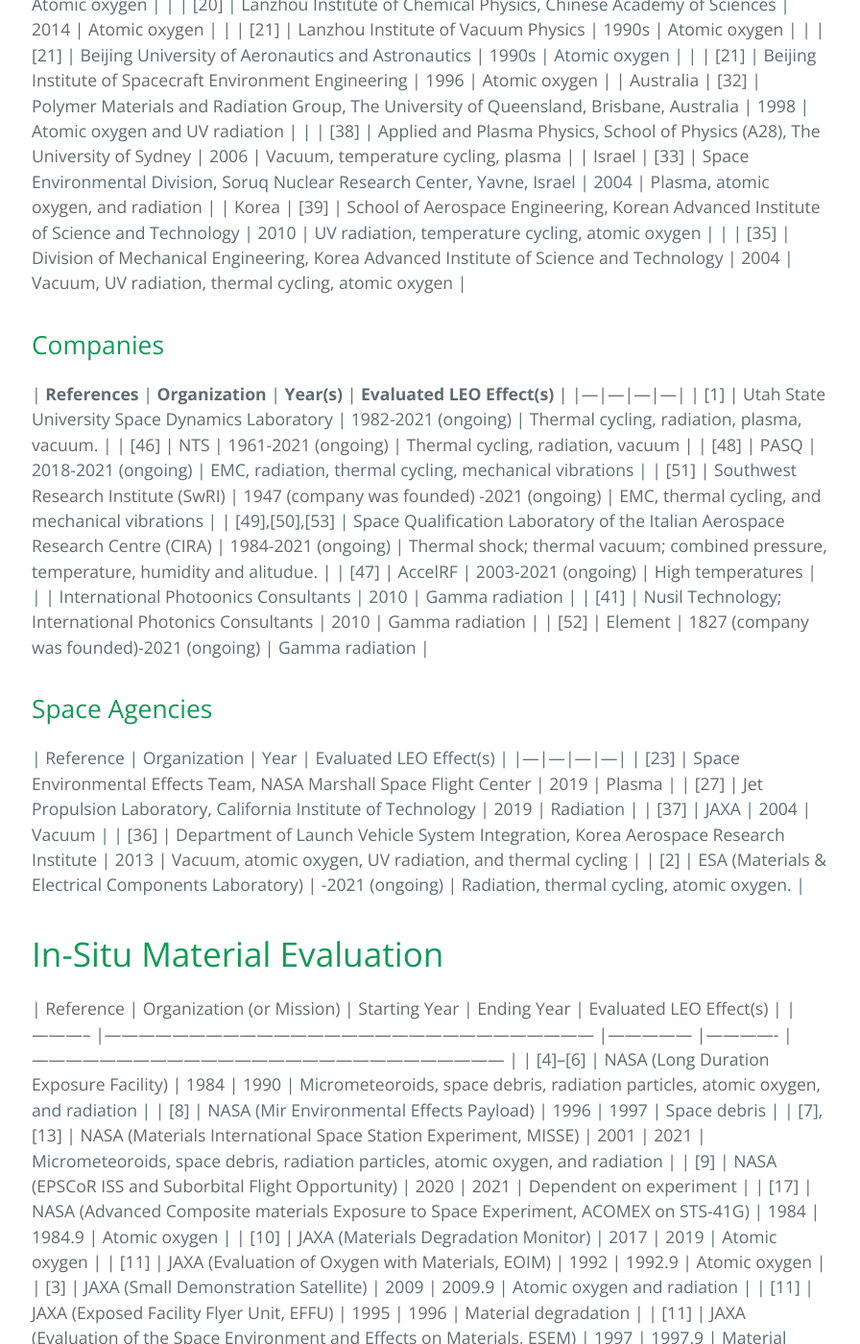
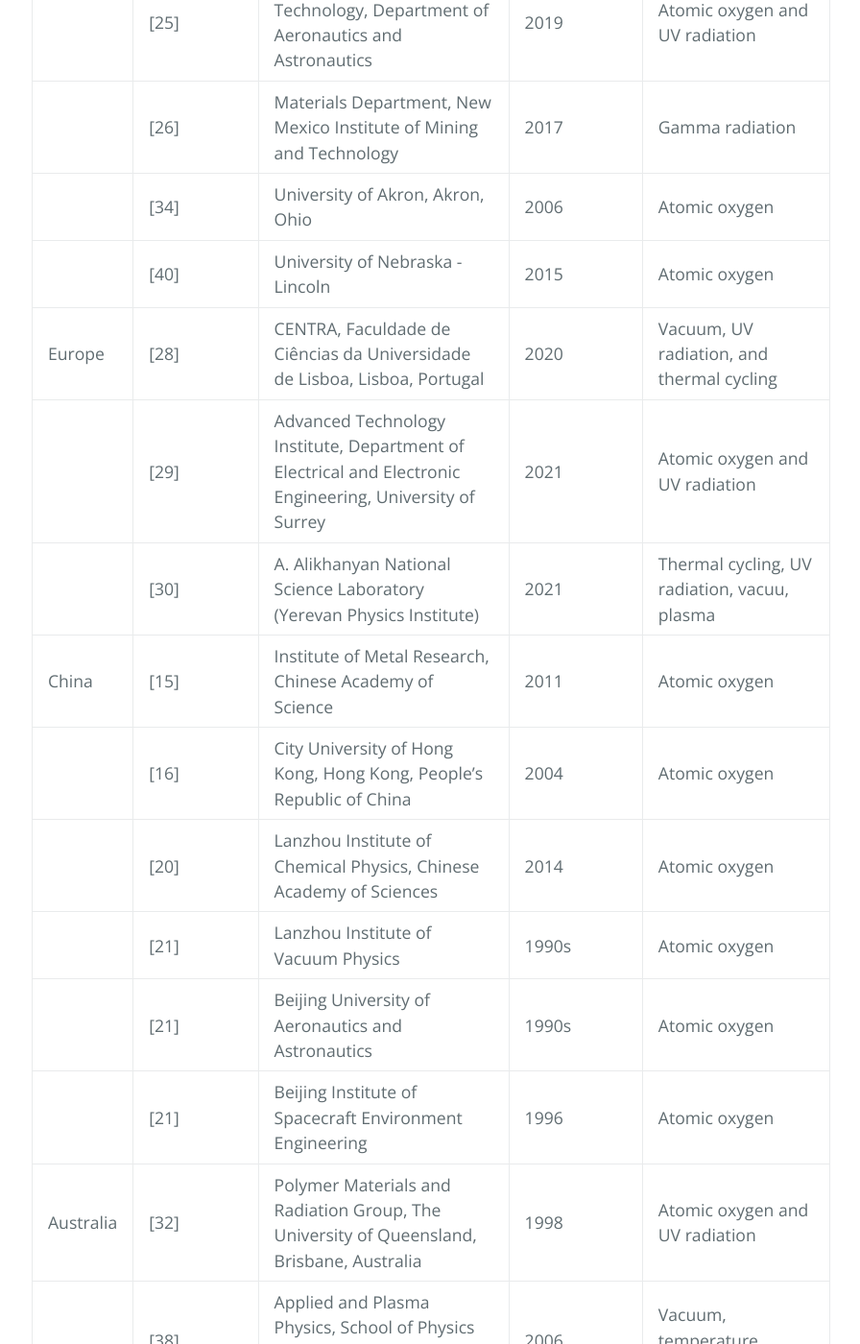
Before and after one commit to Spaceborne-PCMs/Spaceborne-PCMs.github.io, a Jekyll site: the page built from qualification.md, in a window 1280 px wide and 1400 px high, scrolled down 1104 px. Shown: the whole window at 96% size, without its empty margins (191-1087 px from the left). Built offline with Jekyll 4.4.1, drawn with Linux system fonts in a browser that asks for light colours; some of the changed text lies outside the part shown.

Commit message:
fixed table

```diff
--- a/qualification.md
+++ b/qualification.md
@@ -9,6 +9,7 @@ filename: qualification
 # Evaluations in Simulated Low-Earth Orbit (LEO) Conditions
 
 ## Academic Research Laboratories
+
 | **Country** | **References** | **Organization** | **Publication Year** | **Evaluated LEO Environment Effect(s)** |
 |---|---|---|---|---|
 | USA | [22],[31] | Colorado State University Electric Propulsion & Plasma Engineering (CEPPE) Laboratory | 2016 | Atomic oxygen |
@@ -33,6 +34,7 @@ filename: qualification
 |  | [35] | Division of Mechanical Engineering, Korea Advanced Institute of Science and Technology | 2004 | Vacuum, UV radiation, thermal cycling, atomic oxygen |
 
 ## Companies
+
 | **References** | **Organization** | **Year(s)** | **Evaluated LEO Effect(s)** |
 |---|---|---|---|
 | [1] | Utah State University Space Dynamics Laboratory | 1982-2021 (ongoing) | Thermal cycling, radiation, plasma, vacuum. |
@@ -46,6 +48,7 @@ filename: qualification
 | [52] | Element | 1827 (company   was founded)-2021 (ongoing) | Gamma radiation |
 
 ## Space Agencies
+
 | Reference | Organization | Year | Evaluated LEO Effect(s) |
 |---|---|---|---|
 | [23] | Space Environmental Effects Team, NASA   Marshall Space Flight Center | 2019 | Plasma |
@@ -55,22 +58,23 @@ filename: qualification
 | [2] | ESA (Materials & Electrical Components Laboratory) | -2021 (ongoing) | Radiation, thermal cycling, atomic oxygen. |
 
 # In-Situ Material Evaluation
-| Reference 	| Organization (or Mission)                                                             	| Starting Year 	| Ending Year 	| Evaluated LEO Effect(s)                                                            	|
-|-----------	|---------------------------------------------------------------------------------------	|---------------	|-------------	|------------------------------------------------------------------------------------	|
-| [4]--[6]  	| NASA (Long Duration Exposure Facility)                                                	| 1984          	| 1990        	| Micrometeoroids, space debris, radiation   particles, atomic oxygen, and radiation 	|
-| [8]       	| NASA (Mir Environmental Effects Payload)                                              	| 1996          	| 1997        	| Space debris                                                                       	|
-| [7],[13]  	| NASA (Materials International Space Station Experiment, MISSE)                        	| 2001          	| 2021        	| Micrometeoroids, space debris, radiation particles, atomic oxygen, and   radiation 	|
-| [9]       	| NASA (EPSCoR ISS and Suborbital Flight Opportunity)                                   	| 2020          	| 2021        	| Dependent on experiment                                                            	|
-| [17]      	| NASA (Advanced Composite materials Exposure to Space Experiment, ACOMEX   on STS-41G) 	| 1984          	| 1984.9      	| Atomic oxygen                                                                      	|
-| [10]      	| JAXA (Materials Degradation Monitor)                                                  	| 2017          	| 2019        	| Atomic oxygen                                                                      	|
-| [11]      	| JAXA (Evaluation of Oxygen with Materials, EOIM)                                      	| 1992          	| 1992.9      	| Atomic oxygen                                                                      	|
-| [3]       	| JAXA (Small Demonstration Satellite)                                                  	| 2009          	| 2009.9      	| Atomic oxygen and radiation                                                        	|
-| [11]      	| JAXA (Exposed Facility Flyer Unit, EFFU)                                              	| 1995          	| 1996        	| Material degradation                                                               	|
-| [11]      	| JAXA (Evaluation of the Space Environment and Effects on Materials, ESEM)             	| 1997          	| 1997.9      	| Material degradation                                                               	|
-| [18]      	| ESA (European Retrievable Carrier, EURECA spacecraft)                                 	| 1992          	| 1993        	| atomic oxygen                                                                      	|
-| [11]      	| ESA (Debris In Orbit Evaluation, DEBIE)                                               	| 2001          	| 2005        	| Debris and Micrometeroids                                                          	|
-| [11]      	| ESA (Standard Radiation Environment Monitor, SREM)                                    	| 2002          	| 2021        	| Radiation                                                                          	|
-| [11]      	| ESA (Materials Exposure and Degradation Experiment, MEDET)                            	| 2008          	| 2009        	| Atomic oxygen, radiation, and local pressure                                       	|
-| [42],[43] 	| RSC Energia (Russian Space Program)                                                   	| 1990          	| 2008        	| Micrometeoroids, space debris, radiation particles, atomic oxygen, and   radiation 	|
-| [45]      	| Russian Space Program (RCC-1 mission)                                                 	| 1990          	| 1991        	| Micrometeoroids, space debris, radiation particles, atomic oxygen, and   radiation 	|
-| [12],[14] 	| Alpha Space LLC (MISSE)                                                               	| 2001          	| 2021        	| Micrometeoroids, space debris, radiation particles, atomic oxygen, and   radiation 	|
+
+| Reference | Organization (or Mission) | Starting Year | Ending Year | Evaluated LEO Effect(s) |
+|---|---|---|---|---|
+| [4]--[6] | NASA (Long Duration Exposure Facility) | 1984 | 1990 | Micrometeoroids, space debris, radiation   particles, atomic oxygen, and radiation |
+| [8] | NASA (Mir Environmental Effects Payload) | 1996 | 1997 | Space debris |
+| [7],[13] | NASA (Materials International Space Station Experiment, MISSE) | 2001 | 2021 | Micrometeoroids, space debris, radiation particles, atomic oxygen, and   radiation |
+| [9] | NASA (EPSCoR ISS and Suborbital Flight Opportunity) | 2020 | 2021 | Dependent on experiment |
+| [17] | NASA (Advanced Composite materials Exposure to Space Experiment, ACOMEX   on STS-41G) | 1984 | 1984-89 | Atomic oxygen |
+| [10] | JAXA (Materials Degradation Monitor) | 2017 | 2019 | Atomic oxygen |
+| [11] | JAXA (Evaluation of Oxygen with Materials, EOIM) | 1992 | 1992-89 | Atomic oxygen |
+| [3] | JAXA (Small Demonstration Satellite) | 2009 | 2009-19 | Atomic oxygen and radiation |
+| [11] | JAXA (Exposed Facility Flyer Unit, EFFU) | 1995 | 1996 | Material degradation |
+| [11] | JAXA (Evaluation of the Space Environment and Effects on Materials, ESEM) | 1997 | 1997-99 | Material degradation |
+| [18] | ESA (European Retrievable Carrier, EURECA spacecraft)  | 1992 | 1993 | atomic oxygen |
+| [11] | ESA (Debris In Orbit Evaluation, DEBIE) | 2001 | 2005 | Debris and Micrometeroids |
+| [11] | ESA (Standard Radiation Environment Monitor, SREM) | 2002 | 2021 | Radiation |
+| [11] | ESA (Materials Exposure and Degradation Experiment, MEDET) | 2008 | 2009 | Atomic oxygen, radiation, and local pressure |
+| [42],[43] | RSC Energia (Russian Space Program) | 1990 | 2008 | Micrometeoroids, space debris, radiation particles, atomic oxygen, and   radiation |
+| [45] | Russian Space Program (RCC-1 mission) | 1990 | 1991 | Micrometeoroids, space debris, radiation particles, atomic oxygen, and   radiation |
+| [12],[14] | Alpha Space LLC (MISSE) | 2001 | 2021 | Micrometeoroids, space debris, radiation particles, atomic oxygen, and   radiation |
```
